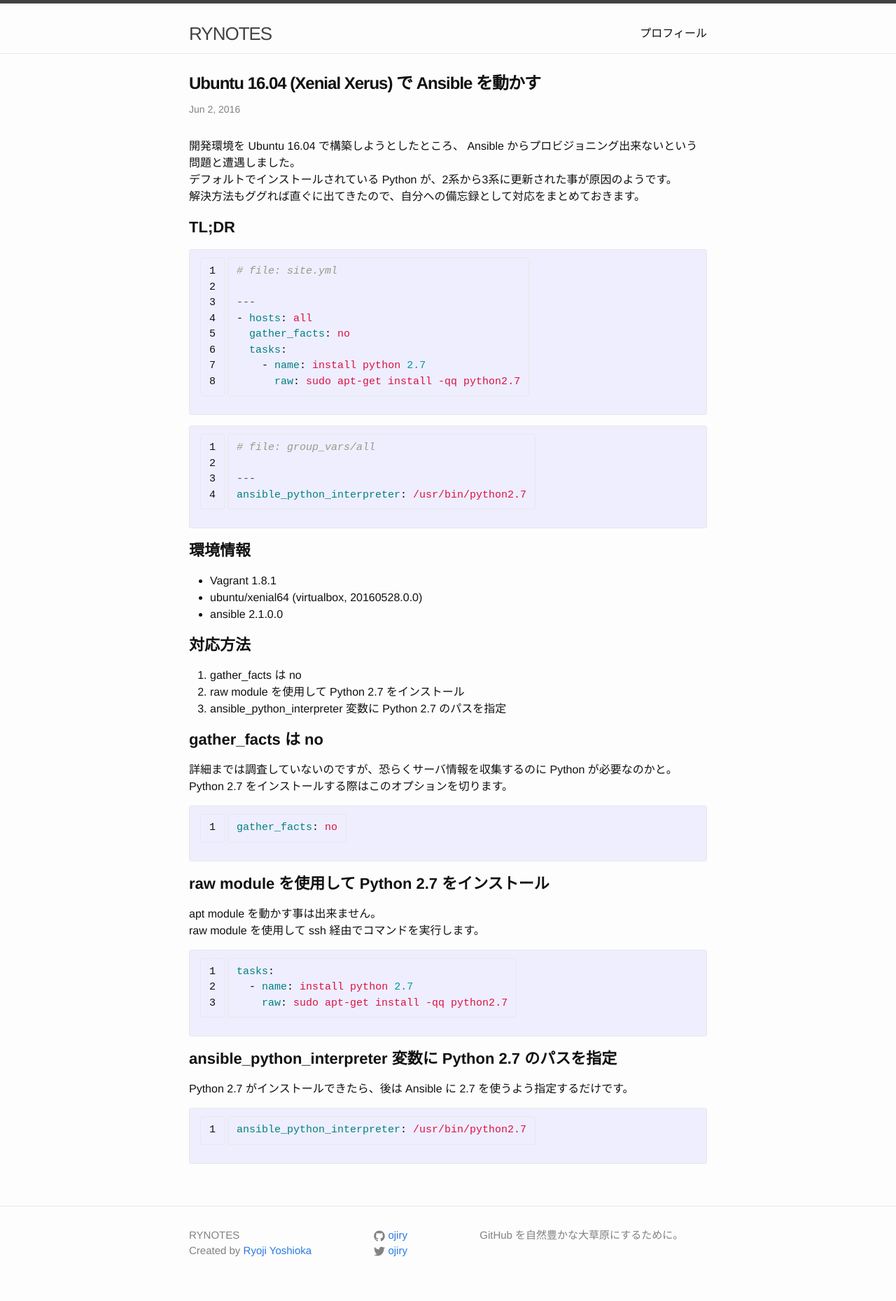
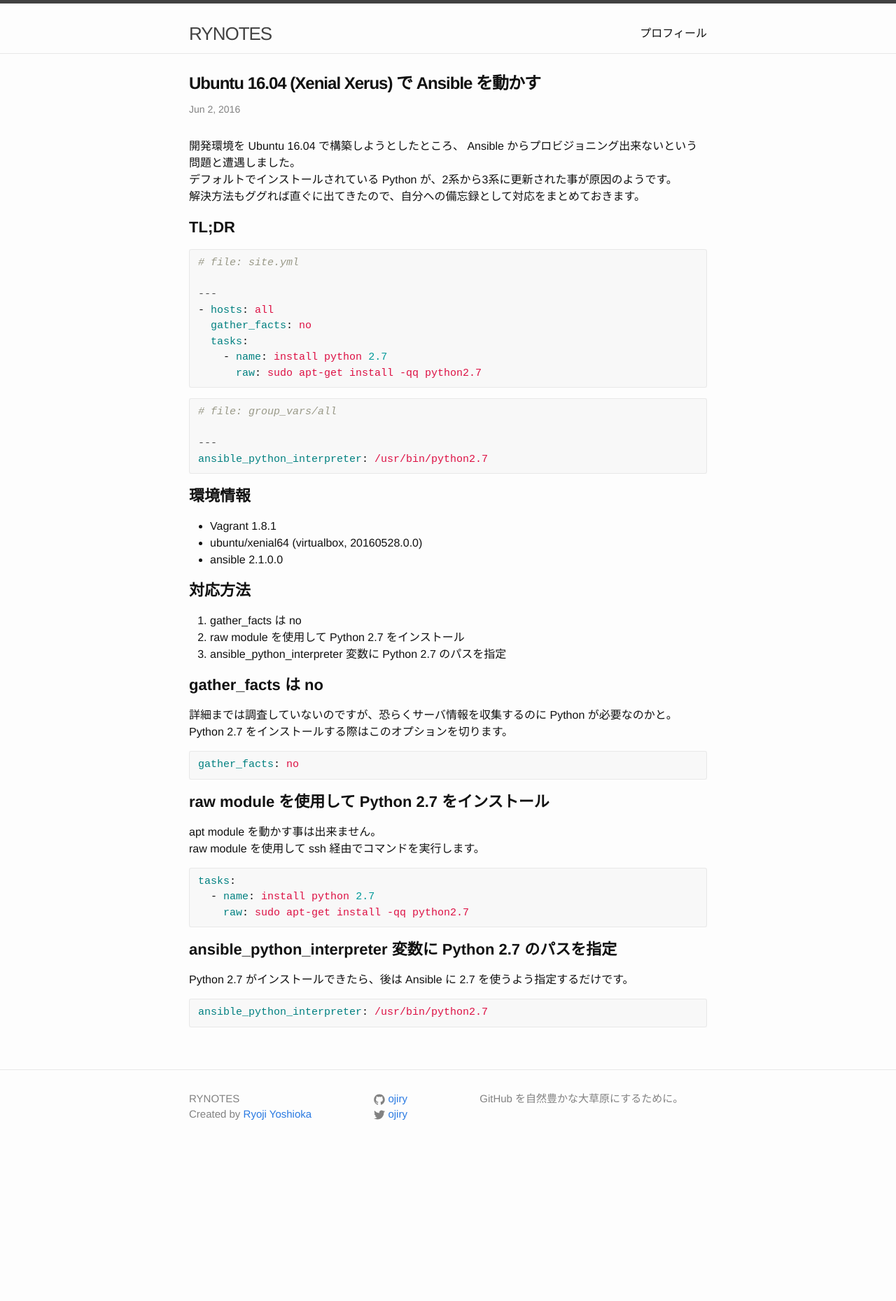
Before and after one commit to ojiry/blog, a Jekyll site: the page built from _posts/2016-06-02-fix-python-not-found-in-ubuntu-16-04.md, in a window 1280 px wide. Shown: the whole page at 70% size. Built offline with Jekyll 4.4.1, drawn with Linux system fonts in a browser that asks for light colours; after the commit the page ends 1664 px from its top, so only the background shows below that.

Commit message:
Change style of syntax to github

````diff
--- a/_posts/2016-06-02-fix-python-not-found-in-ubuntu-16-04.md
+++ b/_posts/2016-06-02-fix-python-not-found-in-ubuntu-16-04.md
@@ -14,7 +14,7 @@ tags:
 
 ## TL;DR
 
-{% highlight yaml linenos %}
+```yaml
 # file: site.yml
 
 ---
@@ -23,14 +23,14 @@ tags:
   tasks:
     - name: install python 2.7
       raw: sudo apt-get install -qq python2.7
-{% endhighlight %}
+```
 
-{% highlight yaml linenos %}
+```yaml
 # file: group_vars/all
 
 ---
 ansible_python_interpreter: /usr/bin/python2.7
-{% endhighlight %}
+```
 
 ## 環境情報
 
@@ -49,25 +49,25 @@ ansible_python_interpreter: /usr/bin/python2.7
 詳細までは調査していないのですが、恐らくサーバ情報を収集するのに Python が必要なのかと。
 Python 2.7 をインストールする際はこのオプションを切ります。
 
-{% highlight yaml linenos %}
+```yaml
 gather_facts: no
-{% endhighlight %}
+```
 
 ## raw module を使用して Python 2.7 をインストール
 
 apt module を動かす事は出来ません。
 raw module を使用して ssh 経由でコマンドを実行します。
 
-{% highlight yaml linenos %}
+```yaml
 tasks:
   - name: install python 2.7
     raw: sudo apt-get install -qq python2.7
-{% endhighlight %}
+```
 
 ## ansible_python_interpreter 変数に Python 2.7 のパスを指定
 
 Python 2.7 がインストールできたら、後は Ansible に 2.7 を使うよう指定するだけです。
 
-{% highlight yaml linenos %}
+```yaml
 ansible_python_interpreter: /usr/bin/python2.7
-{% endhighlight %}
+```
--- a/_sass/_base.scss
+++ b/_sass/_base.scss
@@ -132,7 +132,7 @@ code {
     font-size: 15px;
     border: 1px solid $grey-color-light;
     border-radius: 3px;
-    background-color: #eef;
+    // background-color: #eef;
 }
 
 code {
--- a/_sass/_syntax-highlighting.scss
+++ b/_sass/_syntax-highlighting.scss
@@ -2,70 +2,138 @@
  * Syntax highlighting styles
  */
 .highlight {
-    background: #fff;
-    @extend %vertical-rhythm;
+  background-color: #f8f8f8;
 
-    .highlighter-rouge & {
-      background: #eef;
-    }
-
-    .c     { color: #998; font-style: italic } // Comment
-    .err   { color: #a61717; background-color: #e3d2d2 } // Error
-    .k     { font-weight: bold } // Keyword
-    .o     { font-weight: bold } // Operator
-    .cm    { color: #998; font-style: italic } // Comment.Multiline
-    .cp    { color: #999; font-weight: bold } // Comment.Preproc
-    .c1    { color: #998; font-style: italic } // Comment.Single
-    .cs    { color: #999; font-weight: bold; font-style: italic } // Comment.Special
-    .gd    { color: #000; background-color: #fdd } // Generic.Deleted
-    .gd .x { color: #000; background-color: #faa } // Generic.Deleted.Specific
-    .ge    { font-style: italic } // Generic.Emph
-    .gr    { color: #a00 } // Generic.Error
-    .gh    { color: #999 } // Generic.Heading
-    .gi    { color: #000; background-color: #dfd } // Generic.Inserted
-    .gi .x { color: #000; background-color: #afa } // Generic.Inserted.Specific
-    .go    { color: #888 } // Generic.Output
-    .gp    { color: #555 } // Generic.Prompt
-    .gs    { font-weight: bold } // Generic.Strong
-    .gu    { color: #aaa } // Generic.Subheading
-    .gt    { color: #a00 } // Generic.Traceback
-    .kc    { font-weight: bold } // Keyword.Constant
-    .kd    { font-weight: bold } // Keyword.Declaration
-    .kp    { font-weight: bold } // Keyword.Pseudo
-    .kr    { font-weight: bold } // Keyword.Reserved
-    .kt    { color: #458; font-weight: bold } // Keyword.Type
-    .m     { color: #099 } // Literal.Number
-    .s     { color: #d14 } // Literal.String
-    .na    { color: #008080 } // Name.Attribute
-    .nb    { color: #0086B3 } // Name.Builtin
-    .nc    { color: #458; font-weight: bold } // Name.Class
-    .no    { color: #008080 } // Name.Constant
-    .ni    { color: #800080 } // Name.Entity
-    .ne    { color: #900; font-weight: bold } // Name.Exception
-    .nf    { color: #900; font-weight: bold } // Name.Function
-    .nn    { color: #555 } // Name.Namespace
-    .nt    { color: #000080 } // Name.Tag
-    .nv    { color: #008080 } // Name.Variable
-    .ow    { font-weight: bold } // Operator.Word
-    .w     { color: #bbb } // Text.Whitespace
-    .mf    { color: #099 } // Literal.Number.Float
-    .mh    { color: #099 } // Literal.Number.Hex
-    .mi    { color: #099 } // Literal.Number.Integer
-    .mo    { color: #099 } // Literal.Number.Oct
-    .sb    { color: #d14 } // Literal.String.Backtick
-    .sc    { color: #d14 } // Literal.String.Char
-    .sd    { color: #d14 } // Literal.String.Doc
-    .s2    { color: #d14 } // Literal.String.Double
-    .se    { color: #d14 } // Literal.String.Escape
-    .sh    { color: #d14 } // Literal.String.Heredoc
-    .si    { color: #d14 } // Literal.String.Interpol
-    .sx    { color: #d14 } // Literal.String.Other
-    .sr    { color: #009926 } // Literal.String.Regex
-    .s1    { color: #d14 } // Literal.String.Single
-    .ss    { color: #990073 } // Literal.String.Symbol
-    .bp    { color: #999 } // Name.Builtin.Pseudo
-    .vc    { color: #008080 } // Name.Variable.Class
-    .vg    { color: #008080 } // Name.Variable.Global
-    .vi    { color: #008080 } // Name.Variable.Instance
-    .il    { color: #099 } // Literal.Number.Integer.Long
+  table td { padding: 5px; }
+  table pre { margin: 0; }
+  .cm {
+    color: #999988;
+    font-style: italic;
+  }
+  .cp {
+    color: #999999;
+    font-weight: bold;
+  }
+  .c1 {
+    color: #999988;
+    font-style: italic;
+  }
+  .cs {
+    color: #999999;
+    font-weight: bold;
+    font-style: italic;
+  }
+  .c, .cd {
+    color: #999988;
+    font-style: italic;
+  }
+  .err {
+    color: #a61717;
+    background-color: #e3d2d2;
+  }
+  .gd {
+    color: #000000;
+    background-color: #ffdddd;
+  }
+  .ge {
+    color: #000000;
+    font-style: italic;
+  }
+  .gr { color: #aa0000; }
+  .gh { color: #999999; }
+  .gi {
+    color: #000000;
+    background-color: #ddffdd;
+  }
+  .go { color: #888888; }
+  .gp { color: #555555; }
+  .gs { font-weight: bold; }
+  .gu { color: #aaaaaa; }
+  .gt { color: #aa0000; }
+  .kc {
+    color: #000000;
+    font-weight: bold;
+  }
+  .kd {
+    color: #000000;
+    font-weight: bold;
+  }
+  .kn {
+    color: #000000;
+    font-weight: bold;
+  }
+  .kp {
+    color: #000000;
+    font-weight: bold;
+  }
+  .kr {
+    color: #000000;
+    font-weight: bold;
+  }
+  .kt {
+    color: #445588;
+    font-weight: bold;
+  }
+  .k, .kv {
+    color: #000000;
+    font-weight: bold;
+  }
+  .mf { color: #009999; }
+  .mh { color: #009999; }
+  .il { color: #009999; }
+  .mi { color: #009999; }
+  .mo { color: #009999; }
+  .m, .mb, .mx { color: #009999; }
+  .sb { color: #d14; }
+  .sc { color: #d14; }
+  .sd { color: #d14; }
+  .s2 { color: #d14; }
+  .se { color: #d14; }
+  .sh { color: #d14; }
+  .si { color: #d14; }
+  .sx { color: #d14; }
+  .sr { color: #009926; }
+  .s1 { color: #d14; }
+  .ss { color: #990073; }
+  .s { color: #d14; }
+  .na { color: #008080; }
+  .bp { color: #999999; }
+  .nb { color: #0086B3; }
+  .nc {
+    color: #445588;
+    font-weight: bold;
+  }
+  .no { color: #008080; }
+  .nd {
+    color: #3c5d5d;
+    font-weight: bold;
+  }
+  .ni { color: #800080; }
+  .ne {
+    color: #990000;
+    font-weight: bold;
+  }
+  .nf {
+    color: #990000;
+    font-weight: bold;
+  }
+  .nl {
+    color: #990000;
+    font-weight: bold;
+  }
+  .nn { color: #555555; }
+  .nt { color: #000080; }
+  .vc { color: #008080; }
+  .vg { color: #008080; }
+  .vi { color: #008080; }
+  .nv { color: #008080; }
+  .ow {
+    color: #000000;
+    font-weight: bold;
+  }
+  .o {
+    color: #000000;
+    font-weight: bold;
+  }
+  .w { color: #bbbbbb; }
 }
````
Also changed, not shown: _config.yml (line endings or trailing spaces).
